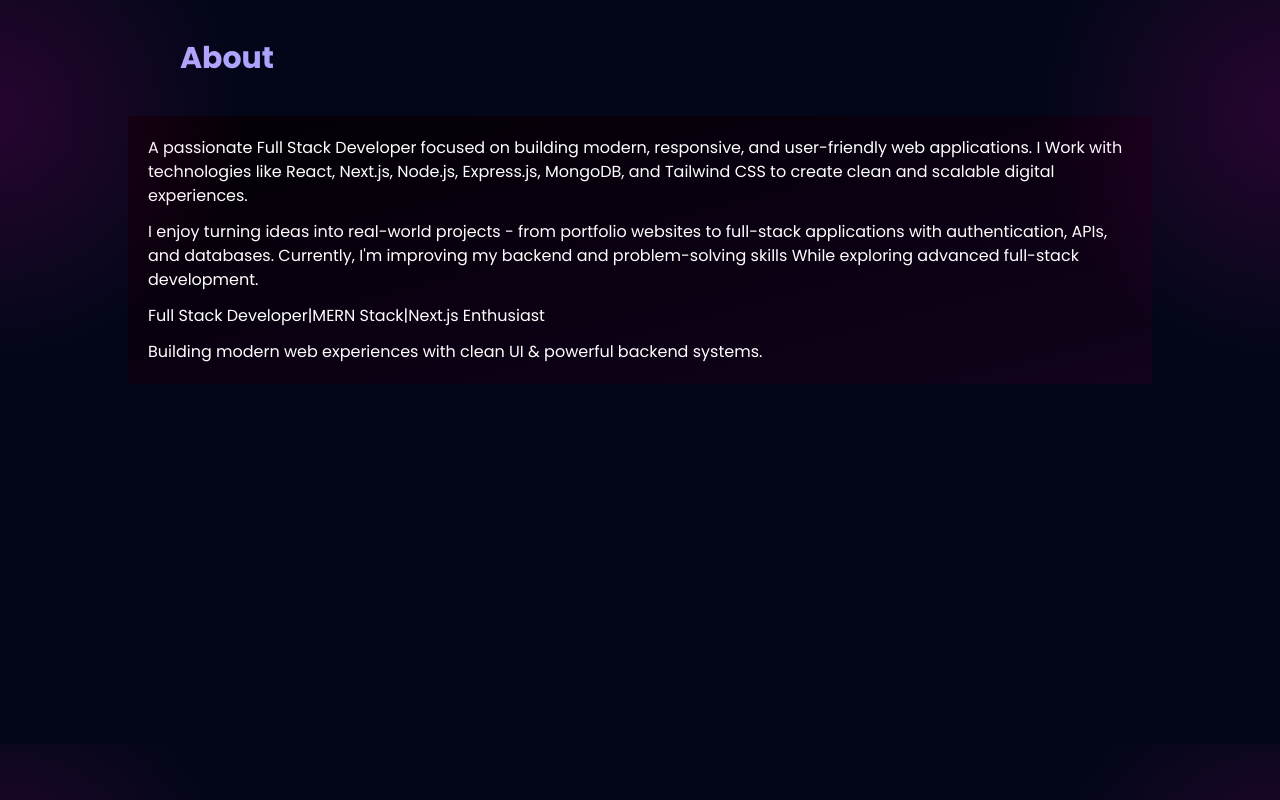
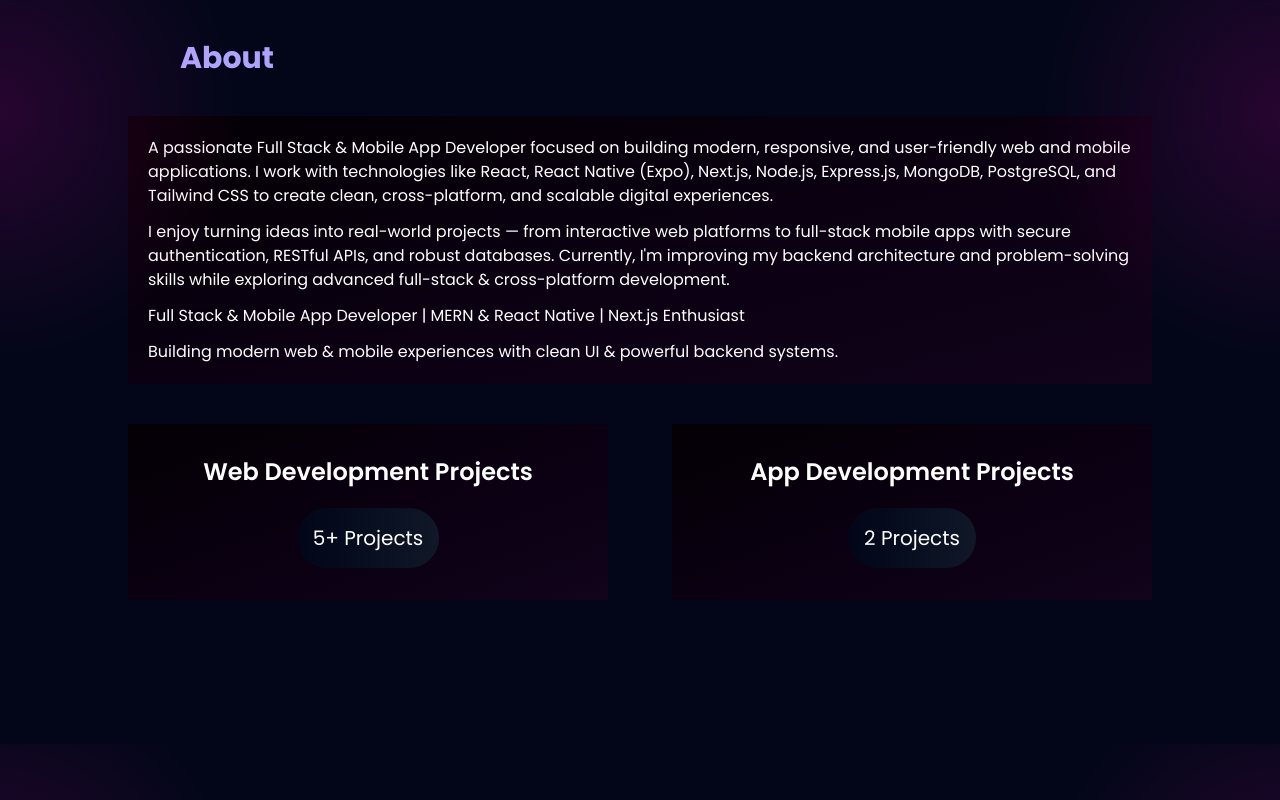
Before and after one commit to skpahadi-devfolio/sandeepkohlisk-Portfolio-website, a React (Vite) app in the folder frontend/: page / in a window 1280 px wide. Shown: the part 760-1560 px from the top of the page. Built offline with nearby package versions, Linux system fonts and the light colour scheme; a web font is replaced by a local one.

Commit message:
Add Project section and Change some design

```diff
--- a/frontend/src/Pages/About.jsx
+++ b/frontend/src/Pages/About.jsx
@@ -1,5 +1,6 @@
 import React from 'react'
 import Faderight from '../Animations/Faderight'
+import Fadeleft from '../Animations/Fadeleft'
 
 const About = () => {
   return (
@@ -12,14 +13,34 @@ const About = () => {
     <Faderight>
       <div className="description-left my-10 p-5 w-full max-w-5xl mx-auto flex flex-col gap-3 text-white text-black bg-gradient-to-br from-[#040005] via-[#0a0011] to-[#11041b] text-xs md:text-base">
 
-          <p>A passionate Full Stack Developer focused on building modern, responsive, and user-friendly web applications. I Work with technologies like React, Next.js, Node.js, Express.js, MongoDB, and Tailwind CSS to create clean and scalable digital experiences.</p>
+          <p>A passionate Full Stack & Mobile App Developer focused on building modern, responsive, and user-friendly web and mobile applications. I work with technologies like React, React Native (Expo), Next.js, Node.js, Express.js, MongoDB, PostgreSQL, and Tailwind CSS to create clean, cross-platform, and scalable digital experiences.</p>
 
-          <p>I enjoy turning ideas into real-world projects - from portfolio websites to full-stack applications with authentication, APIs, and databases. Currently, I'm improving my backend and problem-solving skills While exploring advanced full-stack development.</p>
+          <p>I enjoy turning ideas into real-world projects — from interactive web platforms to full-stack mobile apps with secure authentication, RESTful APIs, and robust databases. Currently, I'm improving my backend architecture and problem-solving skills while exploring advanced full-stack & cross-platform development.</p>
 
-          <p>Full Stack Developer|MERN Stack|Next.js Enthusiast</p>
-          <p>Building modern web experiences with clean UI & powerful backend systems.</p>
+          <p>Full Stack & Mobile App Developer | MERN & React Native | Next.js Enthusiast</p>
+          <p>Building modern web & mobile experiences with clean UI & powerful backend systems.</p>
+
+
+
     </div>
     </Faderight>
+          {/* Total Project Maked */}
+          <div className="total-project w-[95vw] md:max-w-5xl mx-auto gap-16 text-white grid grid-cols-1 md:grid-cols-2 background-to-r from-slate-900 to-violet-950">
+
+            <Fadeleft>
+              <div className="web-projects flex justify-center items-center gap-5 flex-col bg-gradient-to-br from-[#040005] via-[#0a0011] to-[#11041b] p-5 py-8">
+              <p className='md:text-2xl text-lg font-semibold'>Web Development Projects</p>
+              <p className='bg-gradient-to-r from-slate-950 to-gray-900  text-xl md:p-4 p-3 px-8 rounded-full'>5+ Projects</p>
+            </div>
+            </Fadeleft>
+
+            <Faderight>
+              <div className="mobile-projects flex justify-center items-center gap-5 flex-col bg-gradient-to-br from-[#040005] via-[#0a0011] to-[#11041b] p-5 py-8">
+              <p className='md:text-2xl text-lg font-semibold'>App Development Projects</p>
+              <p className='bg-gradient-to-r from-slate-950 to-gray-900 text-xl md:p-4 p-3 px-8 rounded-full'>2 Projects</p>
+            </div>
+            </Faderight>
+          </div>
     </div>
   )
 }
--- a/frontend/src/Pages/Projects.jsx
+++ b/frontend/src/Pages/Projects.jsx
@@ -17,6 +17,12 @@ const Projects = () => {
       desc: "Developed a full-stack Tours & Travels web application using the MERN stack with JWT Authentication and Role-Based Access Control (RBAC). Implemented separate User and Admin dashboards where users can create and manage profiles, book tours, and view their booking history, while admins can manage all bookings, maintain profiles, and accept or reject booking requests with complete booking status tracking. Built secure REST APIs, protected routes, and CRUD operations for efficient tour and booking management.",
       end: ["MongoDB", "Express.js", "React.js", "Node.js", "RBAC", "JWT"],
       Link: "https://mahimatourandtravels.netlify.app/"
+    },
+    {
+      title: "Smart Grihini - House Management System",
+      desc: "Developed a full-stack house management and personal finance mobile application using React Native, Express.js, Node.js, and PostgreSQL. Integrated JWT Authentication for secure user registration and session management. Features include an interactive expense and budget tracker, Daily meal planner, and a household task manager. Designed secure RESTful APIs to deliver a responsive, mobile-first experience.",
+      end: ["React Native", "Express.js", "Node.js", "Neon PostgreSQL", "JWT"],
+      Link: "https://github.com/skpahadi-devfolio/HouseManagement-System/releases/latest"
     },
     {
       title: "Note Manager App",
@@ -51,10 +57,10 @@ const Projects = () => {
       </div>
 
       <p className='md:text-left px-5 animate-text-gradient bg-gradient-to-r from-[#b2a8fd] via-[#8678f9] to-[#c7d2fe] bg-[200%_auto] bg-clip-text text-transparent font-bold text-4xl p-5 md:mx-36'>Projects</p>
-      {projects.map((item,index)=>{
+      {projects.map((item, index) => {
         return (
           <ScaleIn>
-            <div key={index}className='my-12 p-5 w-full max-w-5xl mx-auto flex flex-col gap-3 text-white bg-gradient-to-br from-[#040005] via-[#0a0011] to-[#11041b] text-xs md:text-base'>
+            <div key={index} className='my-12 p-5 w-full max-w-5xl mx-auto flex flex-col gap-3 text-white bg-gradient-to-br from-[#040005] via-[#0a0011] to-[#11041b] text-xs md:text-base'>
               <p>{item.title}</p>
               <p>{item.desc}</p>
               <div className='flex gap-4 flex-wrap'>
@@ -64,7 +70,7 @@ const Projects = () => {
                   )
                 })}
               </div>
-            <p className='text-blue-900 bg-green-500 w-[35vw] max-w-3xs text-center p-2 rounded-md'><a href={item.Link} target='_blank'>View Project</a></p>
+              <p className='text-blue-900 bg-green-600 w-[35vw] font-bold max-w-3xs text-center p-2 rounded-md'><a href={item.Link} target='_blank'>View Project</a></p>
             </div>
           </ScaleIn>
         )
--- a/frontend/src/Pages/Resume.jsx
+++ b/frontend/src/Pages/Resume.jsx
@@ -13,9 +13,9 @@ const Resume = () => {
         <h1 className='text-3xl font-bold md:text-left px-5 animate-text-gradient bg-gradient-to-r from-[#b2a8fd] via-[#8678f9] to-[#c7d2fe] bg-[200%_auto] bg-clip-text text-transparent md:mx-40'>Resume</h1>
      <Fadeup>
        <div className='my-16 p-5 w-full max-w-5xl mx-auto flex flex-col gap-12 text-white text-black bg-gradient-to-br from-[#040005] via-[#0a0011] to-[#11041b] text-xs md:text-base'>
-      <p>Creative developer focused on building interactive and user-friendly web experiences with modern technologies. Experienced in developing full-stack projects, responsive interfaces, and scalable applications while continuously learning and exploring new development concepts.</p>
+      <p>Creative developer focused on building interactive and user-friendly Web And App experiences with modern technologies. Experienced in developing full-stack projects, responsive interfaces, and scalable applications while continuously learning and exploring new development concepts.</p>
 
-      <a className='bg-green-600 text-blue-800 w-[49vw] max-w-xs text-center p-4 rounded-xl' target='_blank'  href={MyCv}>Download Resume</a>
+      <a className='bg-green-600 text-blue-800 w-[49vw] max-w-xs text-center font-bold p-4 rounded-xl' target='_blank'  href={MyCv}>Download Resume</a>
       </div>
      </Fadeup>
     </div>
```
Also changed, not shown: 1 other file (tests, documents, lock files or other folders). Lines whose indentation alone changed are shown as unchanged.
